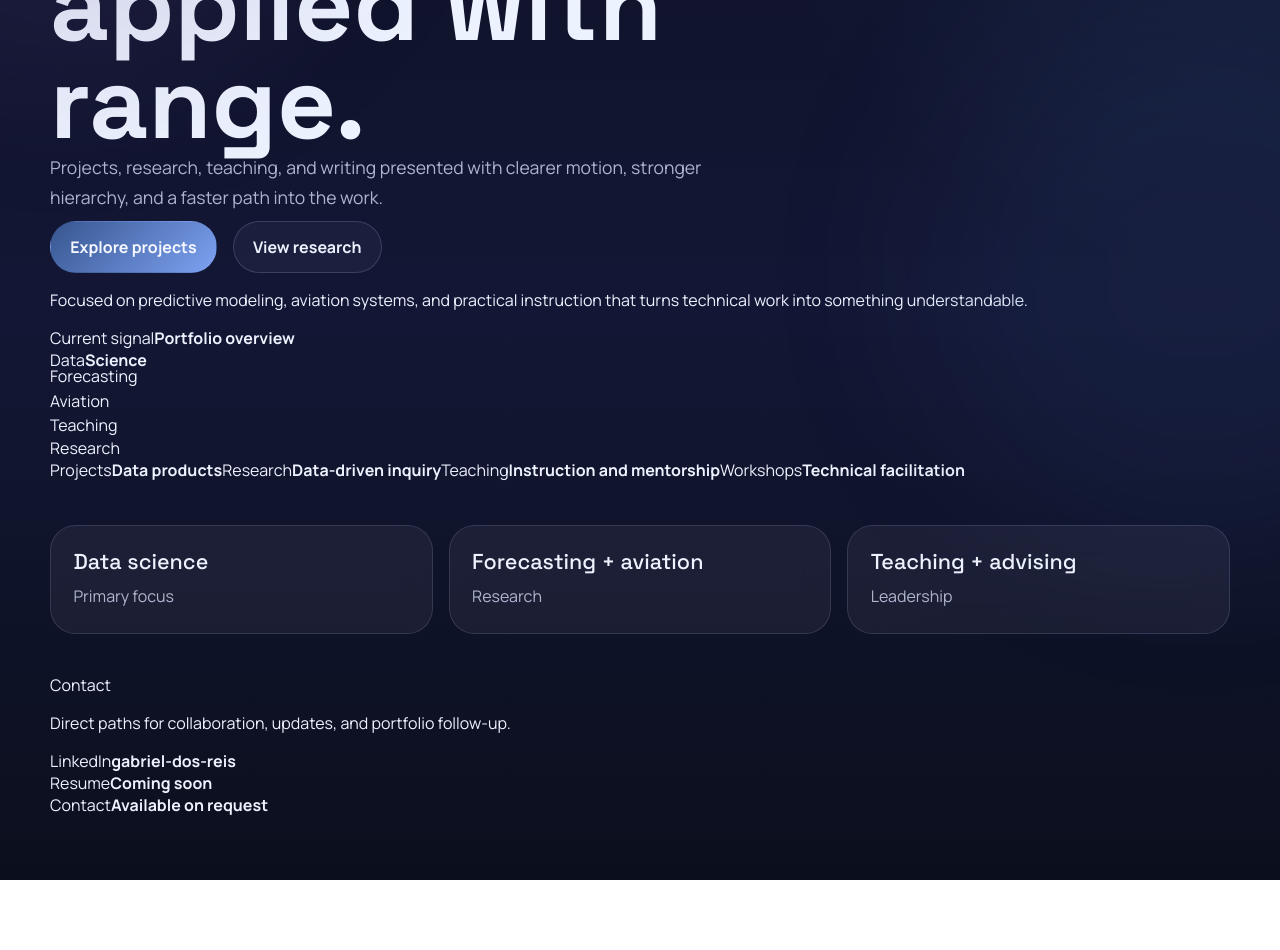
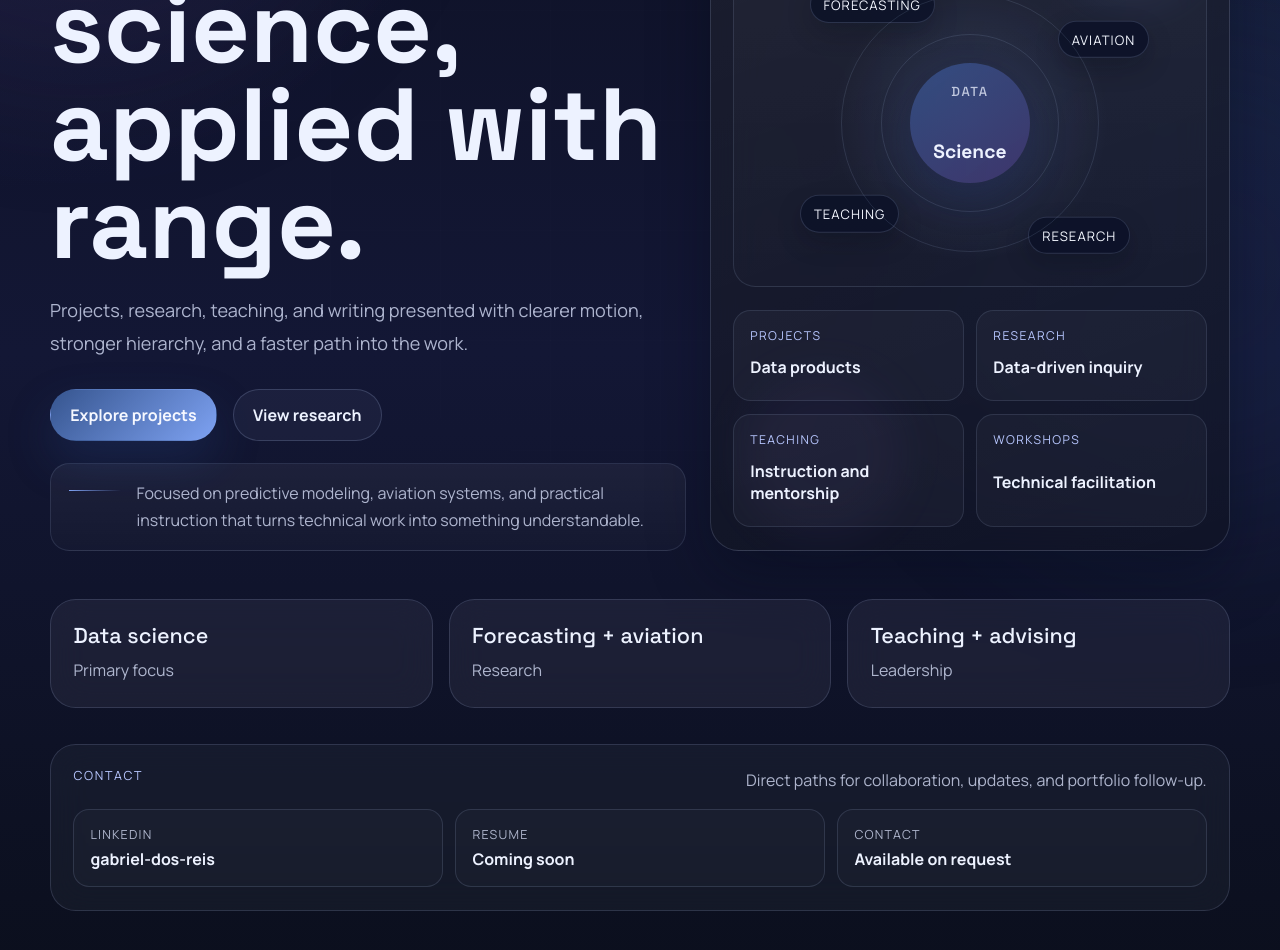
Before and after one commit to Barderus/portfolio-website, a React (Vite) app: page /#/ in a window 1280 px wide. Shown: the part 320-1270 px from the top of the page. Before the commit the page ends 1200 px from the top, so only its background shows below. Built offline with nearby package versions, Linux system fonts and the light colour scheme.

Commit message:
Add motion-focused home page styling

```diff
--- a/src/styles.css
+++ b/src/styles.css
@@ -31,6 +31,7 @@ body {
   margin: 0;
   min-width: 320px;
   min-height: 100vh;
+  background-attachment: fixed;
 }
 
 a {
@@ -72,6 +73,19 @@ a {
   top: 20rem;
   right: -12rem;
   background: rgba(54, 85, 143, 0.44);
+}
+
+.page-shell::before {
+  content: "";
+  position: fixed;
+  inset: 0;
+  background-image:
+    linear-gradient(rgba(255, 255, 255, 0.025) 1px, transparent 1px),
+    linear-gradient(90deg, rgba(255, 255, 255, 0.025) 1px, transparent 1px);
+  background-size: 110px 110px;
+  mask-image: radial-gradient(circle at center, black 42%, transparent 82%);
+  opacity: 0.45;
+  pointer-events: none;
 }
 
 .topbar {
@@ -132,7 +146,26 @@ main {
 .hero {
   display: grid;
   padding: 6rem 0 4rem;
+  gap: 1.75rem;
+}
+
+.hero-grid {
+  display: grid;
+  grid-template-columns: minmax(0, 1.1fr) minmax(300px, 0.9fr);
   gap: 1.5rem;
+  align-items: stretch;
+}
+
+.hero-primary,
+.hero-visual-panel {
+  position: relative;
+  min-height: 100%;
+}
+
+.hero-primary {
+  display: grid;
+  align-content: start;
+  gap: 1.35rem;
 }
 
 .hero-kicker,
@@ -155,8 +188,8 @@ main {
 .hero-copy {
   margin: 0;
   max-width: 44rem;
-  font-size: 1.1rem;
-  line-height: 1.7;
+  font-size: 1.13rem;
+  line-height: 1.8;
   color: var(--text-soft);
 }
 
@@ -165,6 +198,32 @@ main {
   flex-wrap: wrap;
   gap: 1rem;
   padding-top: 0.5rem;
+}
+
+.hero-summary {
+  display: flex;
+  align-items: flex-start;
+  gap: 1rem;
+  max-width: 40rem;
+  padding: 1rem 1.1rem;
+  border: 1px solid rgba(191, 208, 255, 0.12);
+  border-radius: 1.2rem;
+  background: linear-gradient(180deg, rgba(255, 255, 255, 0.05), rgba(255, 255, 255, 0.02));
+}
+
+.hero-summary-line {
+  width: 3.25rem;
+  height: 1px;
+  margin-top: 0.65rem;
+  flex-shrink: 0;
+  background: linear-gradient(90deg, var(--accent-light), transparent);
+}
+
+.hero-summary p,
+.contact-caption {
+  margin: 0;
+  color: var(--text-soft);
+  line-height: 1.7;
 }
 
 .button {
@@ -176,16 +235,216 @@ main {
   border-radius: 999px;
   border: 1px solid transparent;
   font-weight: 700;
+  transition:
+    transform 180ms ease,
+    box-shadow 180ms ease,
+    border-color 180ms ease,
+    background-color 180ms ease;
 }
 
 .button-primary {
   background: linear-gradient(135deg, var(--accent), var(--accent-light));
   color: #f6f8ff;
+  box-shadow: 0 20px 45px rgba(41, 73, 136, 0.28);
 }
 
 .button-secondary {
   border-color: rgba(191, 208, 255, 0.18);
   background: rgba(191, 208, 255, 0.05);
+}
+
+.button:hover,
+.button:focus-visible {
+  transform: translateY(-2px);
+}
+
+.hero-visual-panel {
+  display: grid;
+  gap: 1.4rem;
+  padding: 1.4rem;
+  border: 1px solid rgba(191, 208, 255, 0.16);
+  border-radius: 1.8rem;
+  background:
+    linear-gradient(160deg, rgba(255, 255, 255, 0.07), rgba(255, 255, 255, 0.02)),
+    rgba(8, 12, 28, 0.64);
+  backdrop-filter: blur(24px);
+  box-shadow: 0 24px 60px rgba(4, 8, 22, 0.34);
+  isolation: isolate;
+}
+
+.hero-visual-glow {
+  position: absolute;
+  border-radius: 999px;
+  filter: blur(20px);
+  opacity: 0.55;
+  pointer-events: none;
+  z-index: -1;
+}
+
+.hero-visual-glow-one {
+  top: 1rem;
+  right: 1.5rem;
+  width: 9rem;
+  height: 9rem;
+  background: rgba(126, 162, 242, 0.18);
+}
+
+.hero-visual-glow-two {
+  bottom: 1rem;
+  left: 2rem;
+  width: 10rem;
+  height: 10rem;
+  background: rgba(64, 55, 110, 0.28);
+}
+
+.hero-visual-header {
+  display: grid;
+  gap: 0.35rem;
+}
+
+.hero-visual-label {
+  color: var(--kicker);
+  font-size: 0.76rem;
+  text-transform: uppercase;
+  letter-spacing: 0.14em;
+}
+
+.hero-visual-header strong {
+  font-family: "Space Grotesk", sans-serif;
+  font-size: 1.2rem;
+}
+
+.hero-orbit {
+  position: relative;
+  display: grid;
+  place-items: center;
+  min-height: 19rem;
+  border-radius: 1.4rem;
+  border: 1px solid rgba(191, 208, 255, 0.12);
+  background:
+    radial-gradient(circle at center, rgba(126, 162, 242, 0.16), transparent 48%),
+    linear-gradient(180deg, rgba(255, 255, 255, 0.03), rgba(255, 255, 255, 0.01));
+  overflow: hidden;
+}
+
+.hero-orbit::before,
+.hero-orbit::after {
+  content: "";
+  position: absolute;
+  inset: 50%;
+  border-radius: 999px;
+  border: 1px solid rgba(191, 208, 255, 0.12);
+  transform: translate(-50%, -50%);
+}
+
+.hero-orbit::before {
+  width: 11rem;
+  height: 11rem;
+}
+
+.hero-orbit::after {
+  width: 16rem;
+  height: 16rem;
+}
+
+.hero-orbit-core {
+  display: grid;
+  place-items: center;
+  width: 7.5rem;
+  height: 7.5rem;
+  border-radius: 999px;
+  background: linear-gradient(145deg, rgba(54, 85, 143, 0.8), rgba(64, 55, 110, 0.92));
+  box-shadow: 0 16px 34px rgba(28, 42, 88, 0.38);
+  text-align: center;
+}
+
+.hero-orbit-core span,
+.hero-orbit-core strong {
+  font-family: "Space Grotesk", sans-serif;
+}
+
+.hero-orbit-core span {
+  color: rgba(237, 242, 255, 0.76);
+  font-size: 0.82rem;
+  letter-spacing: 0.12em;
+  text-transform: uppercase;
+}
+
+.hero-orbit-core strong {
+  font-size: 1.2rem;
+}
+
+.orbit-chip {
+  position: absolute;
+  padding: 0.55rem 0.8rem;
+  border: 1px solid rgba(191, 208, 255, 0.16);
+  border-radius: 999px;
+  background: rgba(12, 18, 40, 0.82);
+  box-shadow: 0 10px 24px rgba(3, 7, 20, 0.22);
+  color: #f4f7ff;
+  font-size: 0.82rem;
+  letter-spacing: 0.08em;
+  text-transform: uppercase;
+}
+
+.orbit-chip-1 {
+  top: 2rem;
+  left: 16%;
+}
+
+.orbit-chip-2 {
+  top: 4rem;
+  right: 12%;
+}
+
+.orbit-chip-3 {
+  bottom: 3.3rem;
+  left: 14%;
+}
+
+.orbit-chip-4 {
+  bottom: 2rem;
+  right: 16%;
+}
+
+.hero-section-list {
+  display: grid;
+  grid-template-columns: repeat(2, minmax(0, 1fr));
+  gap: 0.8rem;
+}
+
+.hero-section-link {
+  display: grid;
+  gap: 0.35rem;
+  padding: 1rem;
+  border: 1px solid rgba(191, 208, 255, 0.12);
+  border-radius: 1.1rem;
+  background: rgba(255, 255, 255, 0.03);
+  transition:
+    transform 180ms ease,
+    border-color 180ms ease,
+    background-color 180ms ease;
+}
+
+.hero-section-link span {
+  color: var(--kicker);
+  font-size: 0.76rem;
+  text-transform: uppercase;
+  letter-spacing: 0.12em;
+}
+
+.hero-section-link strong {
+  line-height: 1.4;
+}
+
+.hero-section-link:hover,
+.hero-section-link:focus-visible,
+.stat-card:hover,
+.content-card:hover,
+.intro-card:hover,
+.contact-link:hover {
+  transform: translateY(-4px);
+  border-color: rgba(126, 162, 242, 0.38);
 }
 
 .stats-grid,
@@ -214,6 +473,31 @@ main {
 
 .stat-card {
   padding: 1.4rem;
+  transition:
+    transform 180ms ease,
+    border-color 180ms ease,
+    box-shadow 180ms ease;
+}
+
+.stat-card::before,
+.content-card::before,
+.intro-card::before,
+.closing-panel::before,
+.contact-panel::before {
+  content: "";
+  position: absolute;
+  inset: 0;
+  background: linear-gradient(135deg, rgba(126, 162, 242, 0.08), transparent 45%);
+  opacity: 0;
+  transition: opacity 220ms ease;
+  pointer-events: none;
+}
+
+.stat-card:hover::before,
+.content-card:hover::before,
+.intro-card:hover::before,
+.contact-link:hover::before {
+  opacity: 1;
 }
 
 .stat-card span {
@@ -255,6 +539,10 @@ main {
 .content-card {
   min-height: 100%;
   padding: 1.5rem;
+  transition:
+    transform 180ms ease,
+    border-color 180ms ease,
+    box-shadow 180ms ease;
 }
 
 .card-visual {
@@ -372,6 +660,80 @@ main {
   font-weight: 700;
 }
 
+.contact-panel {
+  position: relative;
+  display: grid;
+  gap: 0.9rem;
+  margin-top: 0.5rem;
+  padding: 1.4rem;
+  border: 1px solid var(--line);
+  border-radius: 1.6rem;
+  background: rgba(228, 235, 255, 0.04);
+  backdrop-filter: blur(18px);
+}
+
+.contact-panel-header {
+  display: flex;
+  justify-content: space-between;
+  gap: 1rem;
+  align-items: start;
+}
+
+.contact-label {
+  margin: 0;
+  color: var(--kicker);
+  text-transform: uppercase;
+  letter-spacing: 0.14em;
+  font-size: 0.78rem;
+}
+
+.contact-links {
+  display: grid;
+  grid-template-columns: repeat(3, minmax(0, 1fr));
+  gap: 0.8rem;
+}
+
+.contact-link {
+  position: relative;
+  overflow: hidden;
+  display: grid;
+  gap: 0.35rem;
+  padding: 1rem;
+  border-radius: 1rem;
+  border: 1px solid rgba(191, 208, 255, 0.14);
+  background: rgba(255, 255, 255, 0.02);
+  transition:
+    transform 180ms ease,
+    border-color 180ms ease,
+    background-color 180ms ease;
+}
+
+.contact-link::before {
+  content: "";
+  position: absolute;
+  inset: 0;
+  background: linear-gradient(135deg, rgba(126, 162, 242, 0.08), transparent 45%);
+  opacity: 0;
+  transition: opacity 220ms ease;
+  pointer-events: none;
+}
+
+.contact-link span {
+  color: var(--text-soft);
+  font-size: 0.78rem;
+  text-transform: uppercase;
+  letter-spacing: 0.1em;
+}
+
+.contact-link strong {
+  font-size: 1rem;
+  font-weight: 700;
+}
+
+.contact-link-static {
+  cursor: default;
+}
+
 @media (max-width: 900px) {
   .topbar {
     align-items: flex-start;
@@ -382,7 +744,9 @@ main {
     justify-content: flex-start;
   }
 
+  .hero-grid,
   .stats-grid,
+  .contact-links,
   .intro-grid,
   .card-grid {
     grid-template-columns: 1fr;
@@ -390,6 +754,10 @@ main {
 
   .hero {
     padding-top: 4.5rem;
+  }
+
+  .contact-panel-header {
+    flex-direction: column;
   }
 }
 
@@ -406,6 +774,14 @@ main {
     max-width: 100%;
   }
 
+  .hero-orbit {
+    min-height: 16rem;
+  }
+
+  .hero-section-list {
+    grid-template-columns: 1fr;
+  }
+
   .button {
     width: 100%;
   }
```
